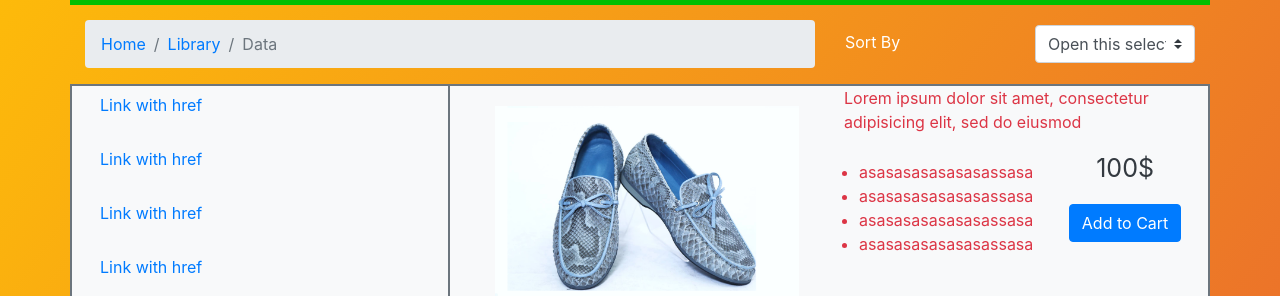
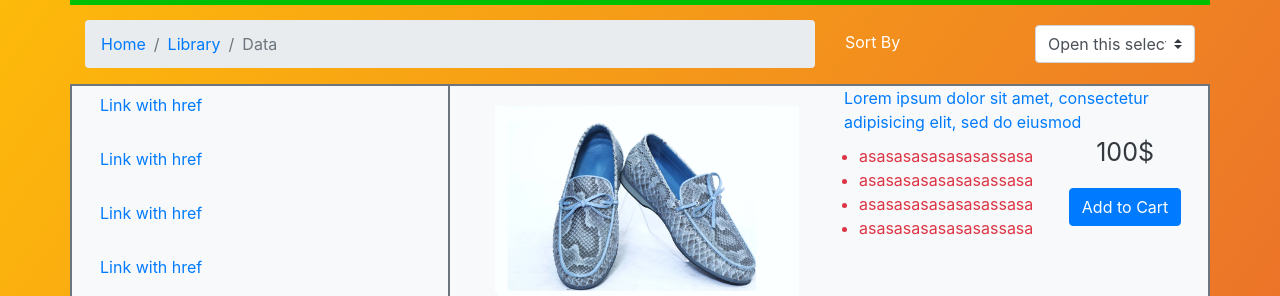
Before and after one commit to NArekna123548/Arman_Shose_Store, a plain HTML site: page shoppage.html in a window 1280 px wide. Shown: the part 187-483 px from the top of the page. Drawn offline with nearby package versions, Linux system fonts and the light colour scheme; a web font is replaced by a local one.

Commit message:
Add files via upload

```diff
--- a/shoppage.html
+++ b/shoppage.html
@@ -355,7 +355,7 @@
     </div>
 
     <div class="col-lg   ">
-    <p class="">Lorem ipsum dolor sit amet, consectetur adipisicing elit, sed do eiusmod</p>
+    <a href="product.html" class="">Lorem ipsum dolor sit amet, consectetur adipisicing elit, sed do eiusmod</a>
     <div class="  d-lg-flex" style="margin-right: auto;">
       <ul class="d-none d-lg-block col-7" style="padding-top: 10px;">
         <li>asasasasasasasassasa</li>
@@ -380,7 +380,7 @@
     </div>
 
     <div class="col-lg   ">
-    <a class="" href="#">Lorem ipsum dolor sit amet, consectetur adipisicing elit, sed do eiusmod</a>
+    <a class="" href="product.html">Lorem ipsum dolor sit amet, consectetur adipisicing elit, sed do eiusmod</a>
     <div class="  d-lg-flex" style="margin-right: auto;">
       <ul class="d-none d-lg-block col-7" style="padding-top: 10px;">
         <li>asasasasasasasassasa</li>
```
